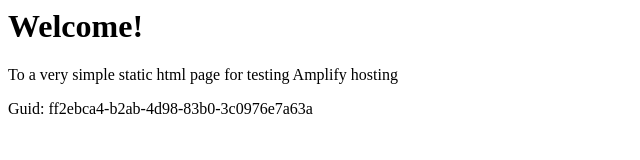
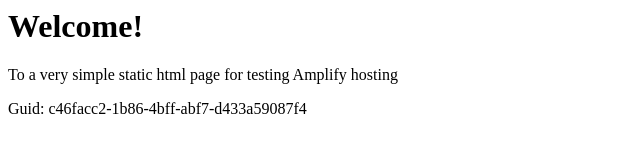
Before and after one commit to aws-aemilia-dub/Github-PR-Commit-Integration-Test-DoNotTouch-GithubWebhookPreviewCanaryTest-v1-preprod-eu-west-1, a website: page src/index.html in a window 1280 px wide. Shown: the full height of the page, 0-640 px from the left. Drawn offline with Linux system fonts and the light colour scheme.

Commit message:
commit from integ tests

```diff
--- a/src/index.html
+++ b/src/index.html
@@ -12,6 +12,6 @@
 <body>
     <h1>Welcome!</h1>
     <p>To a very simple static html page for testing Amplify hosting</p>
-    <p>Guid: ff2ebca4-b2ab-4d98-83b0-3c0976e7a63a</p></body>
+    <p>Guid: c46facc2-1b86-4bff-abf7-d433a59087f4</p></body>
 
 </html>
```
